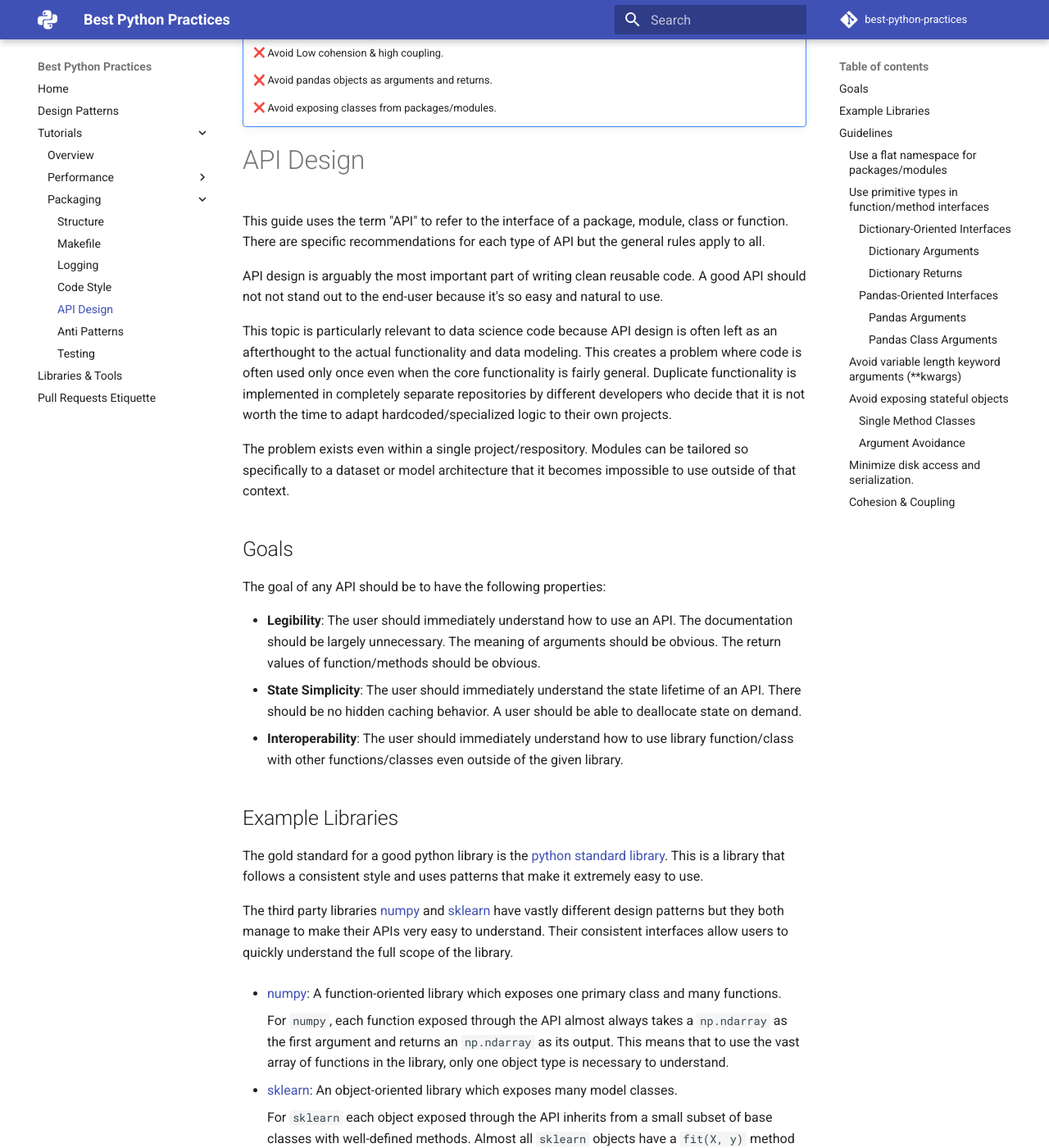
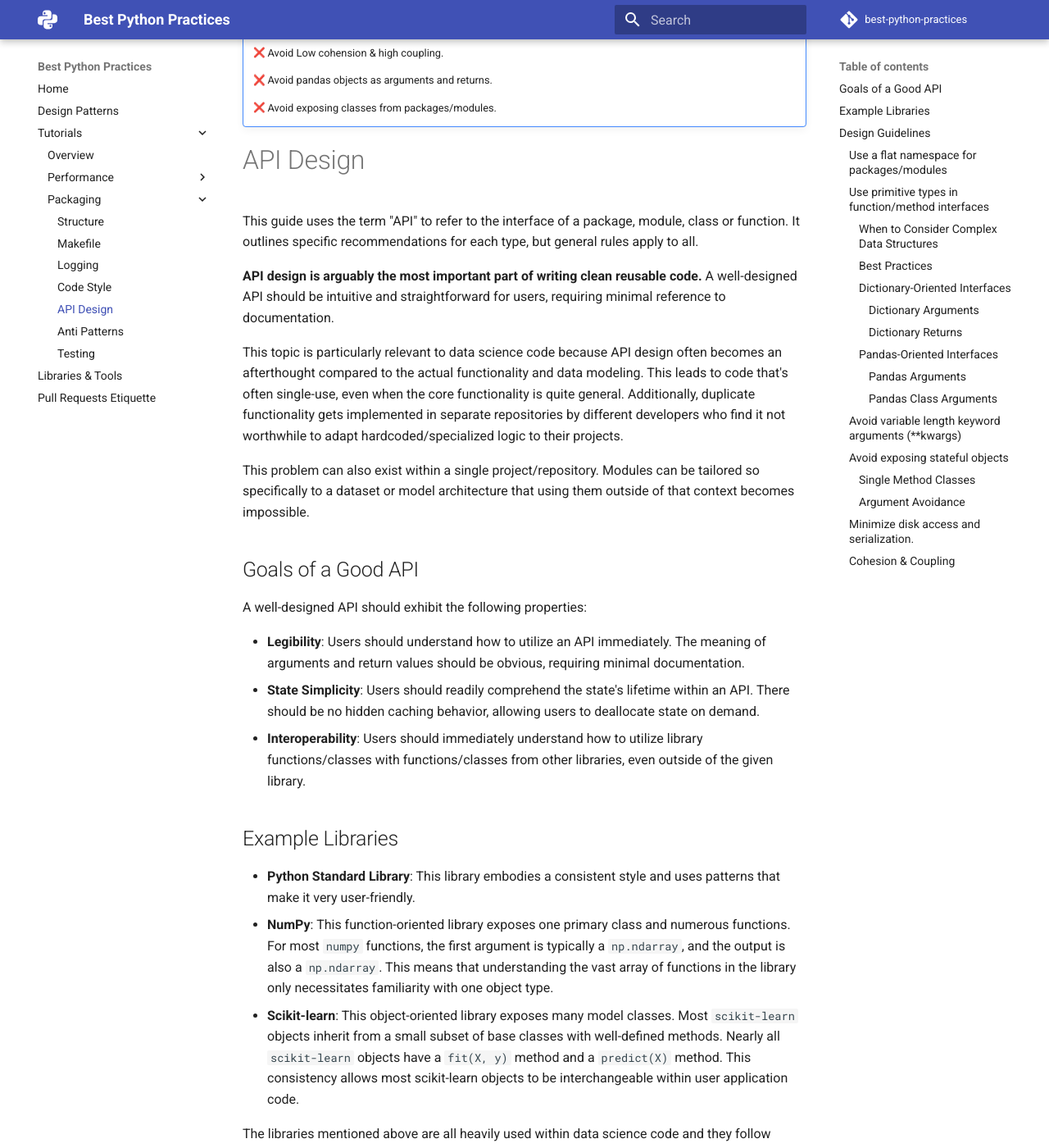
Before and after one commit to felixgao/python-best-practices, an MkDocs documentation site: the page built from docs/tutorials/packaging/api_design.md, in a window 1280 px wide and 1400 px high, scrolled down 213 px. Shown: the whole window at 82% size. Built offline with MkDocs 1.6.1 and Material for MkDocs 9.7.7, drawn with Linux system fonts in a browser that asks for light colours; emoji names are drawn with the system emoji font; comment, search, counter and statistics services are not loaded; some of the changed text lies outside the part shown.

Commit message:
updated api design and code style

````diff
--- a/docs/tutorials/packaging/api_design.md
+++ b/docs/tutorials/packaging/api_design.md
@@ -16,77 +16,40 @@
 # API Design
 
 This guide uses the term "API" to refer to the interface of a package, module,
-class or function. There are specific recommendations for each type of API but
-the general rules apply to all.
+class or function. It outlines specific recommendations for each type, but general rules apply to all.
 
-API design is arguably the most important part of writing clean reusable code.
-A good API should not not stand out to the end-user because it's so easy and
-natural to use.
+**API design is arguably the most important part of writing clean reusable code.**
+A well-designed API should be intuitive and straightforward for users, requiring minimal reference to documentation.
 
-This topic is particularly relevant to data science code because API design is
-often left as an afterthought to the actual functionality and data modeling.
-This creates a problem where code is often used only once even when the core
-functionality is fairly general. Duplicate functionality is implemented in
-completely separate repositories by different developers who decide that it is
-not worth the time to adapt hardcoded/specialized logic to their own projects.
+This topic is particularly relevant to data science code because API design often becomes an afterthought compared to the actual functionality and data modeling. This leads to code that's often single-use, even when the core functionality is quite general. Additionally, duplicate functionality gets implemented in separate repositories by different developers who find it not worthwhile to adapt hardcoded/specialized logic to their projects.
 
-The problem exists even within a single project/respository. Modules can be
-tailored so specifically to a dataset or model architecture that it becomes
-impossible to use outside of that context.
+This problem can also exist within a single project/repository. Modules can be tailored so specifically to a dataset or model architecture that using them outside of that context becomes impossible.
 
 
-## Goals
+## Goals of a Good API
 
-The goal of any API should be to have the following properties:
+A well-designed API should exhibit the following properties:
 
-- **Legibility**: The user should immediately understand how to use an API.
-  The documentation should be largely unnecessary. The meaning of arguments
-  should be obvious. The return values of function/methods should be obvious.
-- **State Simplicity**: The user should immediately understand the state
-  lifetime of an API. There should be no hidden caching behavior. A user should
-  be able to deallocate state on demand.
-- **Interoperability**: The user should immediately understand how to use
-  library function/class with other functions/classes even outside of the given
-  library.
+- **Legibility**: Users should understand how to utilize an API immediately. The meaning of arguments and return values should be obvious, requiring minimal documentation.
+- **State Simplicity**: Users should readily comprehend the state's lifetime within an API. There should be no hidden caching behavior, allowing users to deallocate state on demand.
+- **Interoperability**: Users should immediately understand how to utilize library functions/classes with functions/classes from other libraries, even outside of the given library.
 
 
 ## Example Libraries
 
-The gold standard for a good python library is the [python standard library].
-This is a library that follows a consistent style and uses patterns that make it
-extremely easy to use.
-
-The third party libraries [numpy] and [sklearn] have vastly different design
-patterns but they both manage to make their APIs very easy to understand. Their
-consistent interfaces allow users to quickly understand the full scope of the
-library.
-
-- [numpy]: A function-oriented library which exposes one primary class and many
-    functions.
-
-    For `numpy`, each function exposed through the API almost always takes a
-    `np.ndarray` as the first argument and returns an `np.ndarray` as its
-    output. This means that to use the vast array of functions in the library,
-    only one object type is necessary to understand.
-
-- [sklearn]: An object-oriented library which exposes many model classes.
-
-    For `sklearn` each object exposed through the API inherits from a small
-    subset of base classes with well-defined methods. Almost all `sklearn`
-    objects have a `fit(X, y)` method and a `predict(X)` method. This makes
-    most `sklearn` objects interchangeable within the user application code
-    since their APIs are the same.
+- **Python Standard Library**: This library embodies a consistent style and uses patterns that make it very user-friendly.
+- **NumPy**: This function-oriented library exposes one primary class and numerous functions. For most `numpy` functions, the first argument is typically a `np.ndarray`, and the output is also a `np.ndarray`. This means that understanding the vast array of functions in the library only necessitates familiarity with one object type.
+- **Scikit-learn**: This object-oriented library exposes many model classes. Most `scikit-learn` objects inherit from a small subset of base classes with well-defined methods. Nearly all `scikit-learn` objects have a `fit(X, y)` method and a `predict(X)` method. This consistency allows most scikit-learn objects to be interchangeable within user application code.
 
 The libraries mentioned above are all heavily used within data science code
 and they follow design patterns that we can learn from. We can derive a base
 set of guidelines from the patterns we see in these interfaces.
 
 
-## Guidelines
+## Design Guidelines
 
-The following guidelines are principals which you should try to adhere to
-when designing an API but not absolute strict rules. There are always exceptions
-to the following cases:
+These guidelines are principles to strive for when designing an API, but not absolute rules. Exceptions exist:
+
 
 1. [Use a flat namespace for packages/modules.](#namespace)
 2. [Use primitive types in function/method interfaces.](#types)
@@ -110,20 +73,25 @@
 
     ```python
     import my_library
-    result = my_library.my_function()
-    container = my_library.MyClass()
+
+    result = my_library.submodule1.function1()
+    obj = my_library.submodule1.Class1()
+
+    result2 = my_library.submodule2.function2()
+    obj2 = my_library.submodule2.Class2()
     ```
 
 !!! fail "Avoid"
 
     ```python
-    from my_library.my_submodule import my_function, MyClass
-    result = my_function()
-    container = MyClass()
+    from my_library.submodule1 import function as function1, Class1
+    from my_library.submodule2 import function as function2, Class2
 
-    from my_library import my_submodule
-    result = my_submodule.my_function()
-    container = my_submodule.MyClass()
+    result = function1()
+    obj = Class1()
+
+    result2 = function2()
+    obj2 = Class2()
     ```
 
 An example of a library that does this extremely well is [numpy].
@@ -131,38 +99,29 @@
 
 ### Use primitive types in function/method interfaces {#types}
 
-The following section describes how to best write the interface of a function or
-class. The interface of a function/method refers to the types of the arguments
-and return values.
+The goal is to create simple and intuitive function/method interfaces by primarily using primitive data types (e.g., `str`, `int`, `float`, `bool`). This promotes code readability, maintainability, and testability.
 
-To model ourselves after the standard library, attempt to always use functions
-which consume primitive types on the arguments and as return types (`str`,
-`float`, `int`, `bool`). The common case where this is not done is in library
-oriented code (e.g. `numpy`, `pandas`, `sklearn`, `tensorflow`, `pytorch`). In
-many cases this is unavoidable when the logic requires a certain object type.
-Most of the time library-oriented code is avoidable. The use of external library
-objects becomes a problem in data science codebases because it complicates
-interfaces of functions/classes and makes them entirely dependent on library
-objects. Unit-testing becomes more difficult when a function/class uses a
-specialized type (e.g. `pd.DataFrame`, `tf.Tensor`). in the interface.
+Why Primitive Types?
+- **Clarity**: Functions with clear input and output types are easier to understand and use.
+- **Testability**: Unit tests can be written more easily when dealing with simple data types.
+- **Flexibility**: Functions that rely on primitive types are more adaptable to different use cases.
 
-The approach to writing a function/class method for data science code
-should be as follows:
+#### When to Consider Complex Data Structures
+While primitive types are generally preferred, there are situations where complex data structures like dictionaries or DataFrames might be necessary:
 
-1. Implement the function/method with primitive python types when
-   possible (`str`, `float`, `int`, `bool`).
-2. If the function requires collections, implement the function/method with
-   native python data structures (`dict`, `list`, `tuple`)
-3. If the native python data structures are not performant enough, implement
-   the function/method with a `numpy` oriented interface. For performance and
-   simplicity, avoid `pd.Series` oriented APIs.
-4. Finally, if no simpler interface is feasible, use a library-object oriented
-   API (e.g. `pd.DataFrame`, `tf.Tensor`). This should always be a last resort.
+ - **Large Data Set**s: For performance reasons, using NumPy arrays or Pandas DataFrames can be more efficient.
+ - **Structured Data**: Dictionaries can be useful for representing key-value pairs, especially when the structure is not fixed.
+ - **Domain-Specific Data**: In some cases, using custom data classes might be appropriate to model complex domain-specific concepts.
 
-The cases where these rules are most often broken are where either dictionaries
-or DataFrames are present in the interface. The following sections
-describe mechanisms to avoid the use of these when possible.
+However, even when using complex data structures, strive to minimize their complexity and expose a simple interface to the user.
 
+#### Best Practices
+1. **Prioritize Primitive Types**: Always consider using primitive types as the primary building blocks of your API.
+2. **Use Type Hints**: Employ Python's type hinting system to improve code readability and catch potential type errors early.
+3. **Minimize Dictionary Usage**: If dictionaries are necessary, consider using namedtuples or custom data classes for structured data.
+4.** Optimize Object Usage**: When working with Object, focus on exposing a simple interface that hides the underlying complexity.
+5. **Handle Errors Gracefully**: Implement robust error handling mechanisms to prevent unexpected behavior and provide informative error messages.
+By following these guidelines, you can create APIs that are both powerful and easy to use.
 
 #### Dictionary-Oriented Interfaces {#dictionary-types}
 
````
Also changed, not shown: docs/tutorials/packaging/code_style.md (+59 -52 lines).
